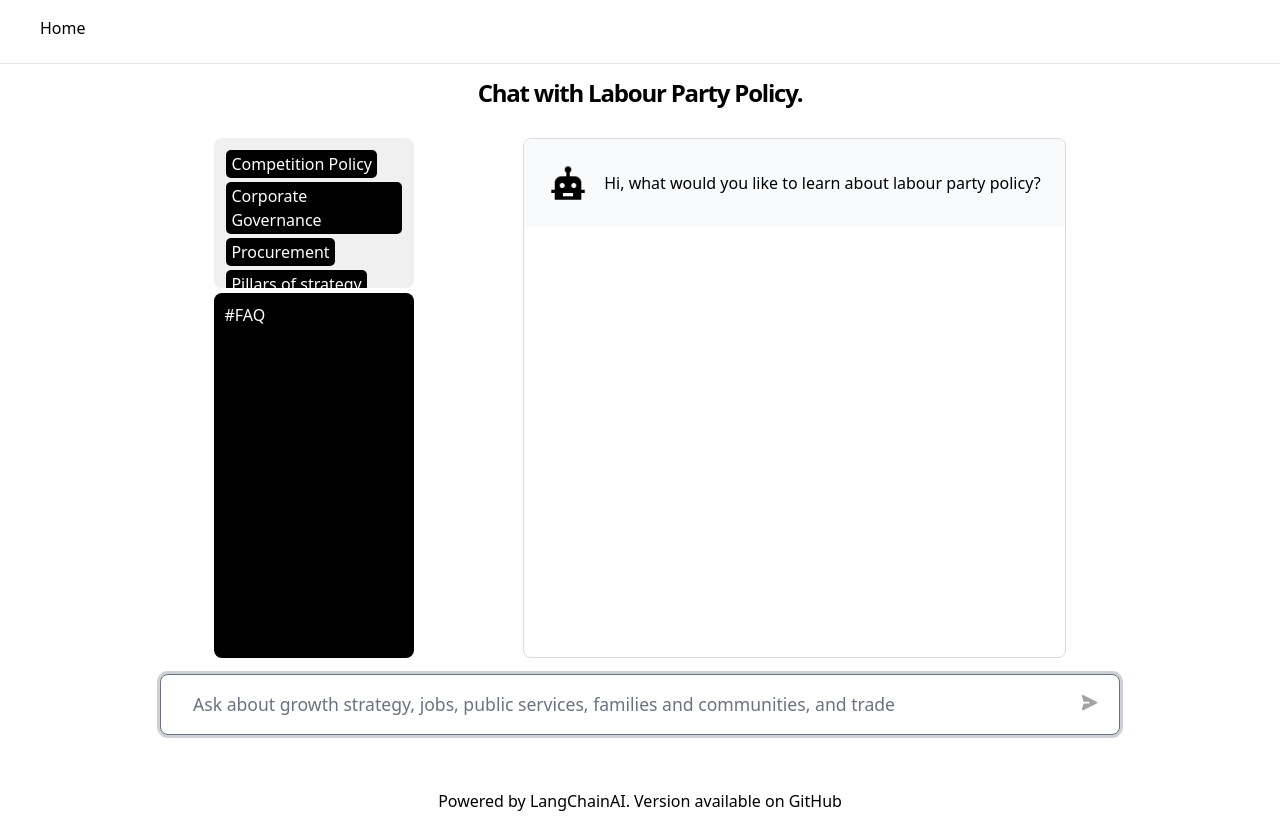
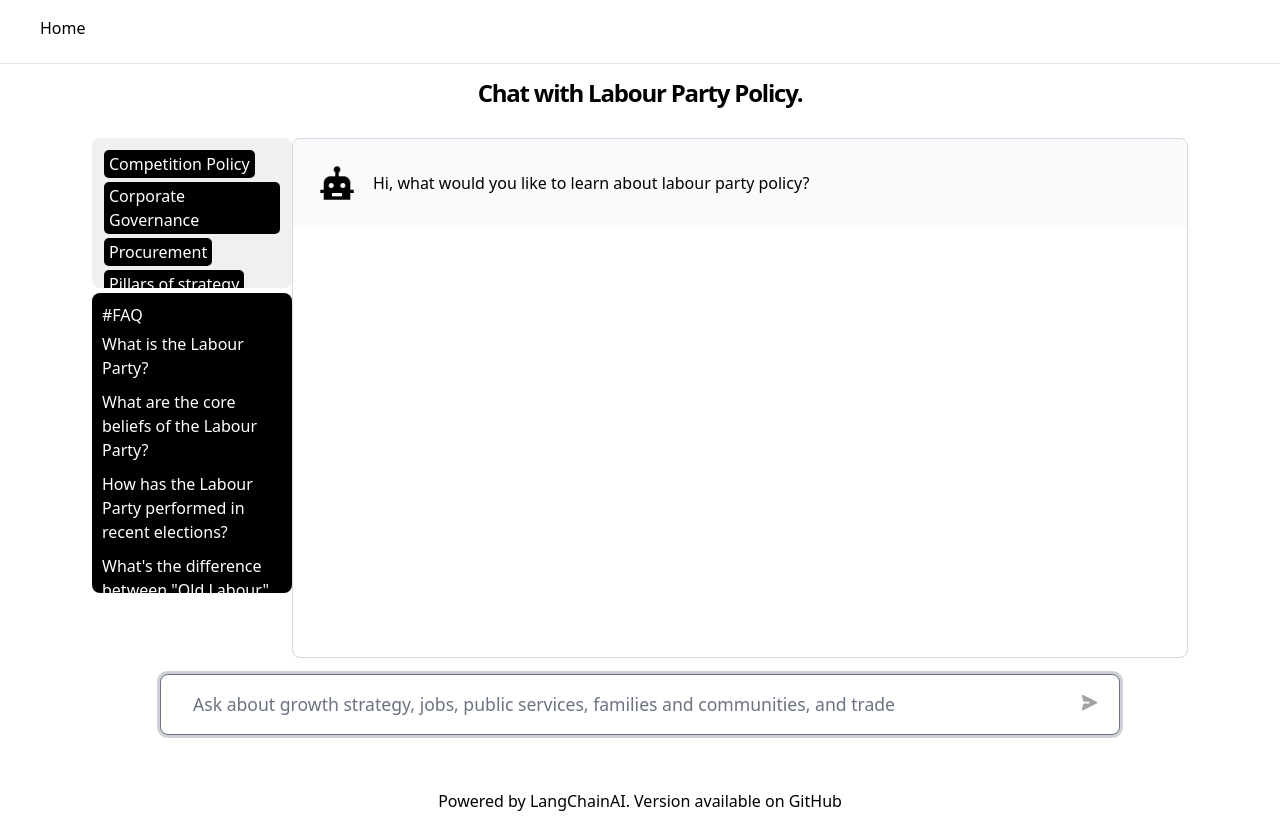
Before and after one commit to mayooear/gpt4-pdf-chatbot-langchain, a Next.js app: page / in a window 1280 px wide. Built offline with nearby package versions, Linux system fonts and the light colour scheme.

Commit message:
Added FAQs

```diff
--- a/components/FAQ/index.tsx
+++ b/components/FAQ/index.tsx
@@ -1,12 +1,34 @@
-import React from "react";
+import React from 'react';
 import styles from '@/styles/left-sidebar.module.css';
+const FAQs = [
+  'What is the Labour Party?',
+  'What are the core beliefs of the Labour Party?',
+  'How has the Labour Party performed in recent elections?',
+  'What\'s the difference between "Old Labour" and "New Labour"?',
+  'How is the leader of the Labour Party chosen?',
+  'What is the relationship between the Labour Party and trade unions?',
+  'Where can I find the Labour Party\'s official policies?'
+];
 
-const FAQ = () => {
-    return <article className={styles.faq}>
-        <section>
-            <h4>#FAQ</h4>
-        </section>
+type Prop = {
+  onClick: (query: string) => unknown;
+};
+
+const FAQ: React.FC<Prop> = ({ onClick }) => {
+  return (
+    <article className={styles.faq}>
+      <section>
+        <h4>#FAQ</h4>
+        <ul>
+          {FAQs.map((question) => (
+            <li>
+              <p onClick={() => onClick(question)}>{question}</p>
+            </li>
+          ))}
+        </ul>
+      </section>
     </article>
-}
+  );
+};
 
 export default FAQ;
--- a/pages/index.tsx
+++ b/pages/index.tsx
@@ -124,12 +124,26 @@ export default function Home() {
     }
   };
 
-  const handleClickOnCategory = (category = '') => {
-    console.log({category});
-    setQuery(`Tell me about ${category}`);
+  const handleClickOnCategory = (category = '', hasPrefix=true) => {
+    if(hasPrefix)
+      setQuery(`Tell me about ${category}`);
+    else
+      setQuery(category);
     const ev = new Event('submit');
-    handleSubmit(ev, `Tell me about ${category}`);
+    handleSubmit(ev, hasPrefix ? `Tell me about ${category}` : category);
 
+  }
+
+  const clearHistory = () => {
+    setMessageState({
+      messages: [
+        {
+          message: 'Hi, what would you like to learn about labour party policy?',
+          type: 'apiMessage',
+        },
+      ],
+      history: [],
+    });
   }
 
   return (
@@ -143,7 +157,7 @@ export default function Home() {
           <div className={styles.topsection}>
             <div className={styles.leftContainer}>
                 <PopularCategories onClick={handleClickOnCategory} />
-                <FAQ />
+                <FAQ onClick={(question) => handleClickOnCategory(question, false)} />
               </div>
             <div className={styles.cloud}>
               <div ref={messageListRef} className={styles.messagelist}>
@@ -270,6 +284,7 @@ export default function Home() {
                     )}
                   </button>
                 </form>
+                {messageState.history.length ? <button onClick={clearHistory}>CLEAR</button>: null}
               </div>
             </div>
             {error && (
--- a/styles/Home.module.css
+++ b/styles/Home.module.css
@@ -196,7 +196,7 @@
 }
 
 .cloud {
-  /* width: 75vw; */
+  width: 70vw;
   height: 65vh;
   background: #ffffff;
   border-radius: 0.5rem;
--- a/styles/left-sidebar.module.css
+++ b/styles/left-sidebar.module.css
@@ -33,4 +33,16 @@
     border-radius: 8px;
     padding: 10px;
     flex-grow: 1;
+    width: 200px;
+    overflow-y: scroll;
+    max-height: 300px;
 }
+
+.faq p {
+    padding: 5px 0;
+}
+
+.faq p:hover {
+    text-decoration: underline;
+    cursor: pointer;
+}
```
